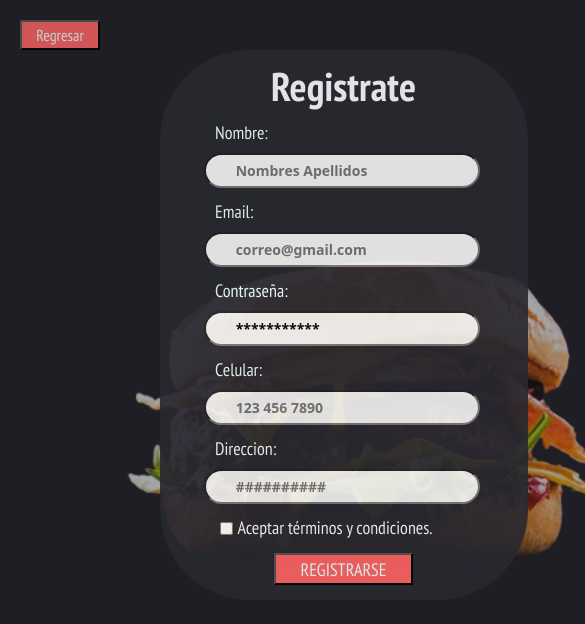
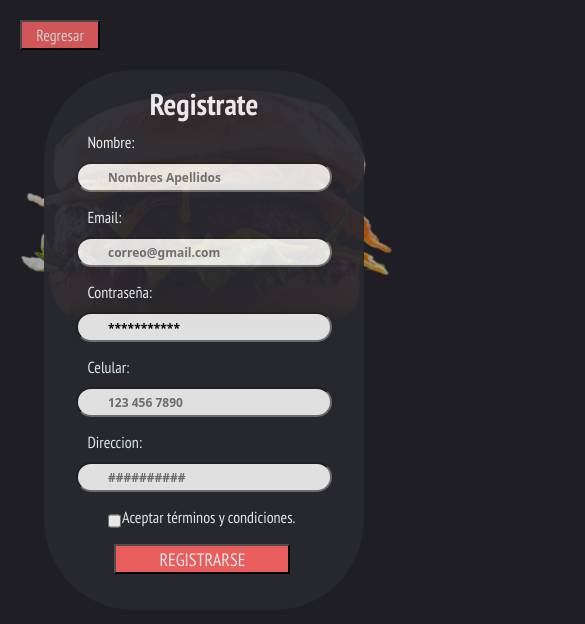
Before and after one commit to MariaCMontO/Proyecto-desarrollo-de-software, a React (Vite) app: page /registro in a window 390 px wide. Shown: the top 624 px of the page, 585 px wide, since content can reach past the window. Built offline with nearby package versions, Linux system fonts and the light colour scheme; a web font is replaced by a local one.

Commit message:
EDIT: Se corrigió el responsive

```diff
--- a/src/pages/login/Registration.jsx
+++ b/src/pages/login/Registration.jsx
@@ -3,7 +3,7 @@ import styles from './Registro.module.css'
 
 export default function Registration() {
     return (
-        <>
+        <div className={styles.contenedor} >
             <img className={styles.vanished} src="../../public/fondo_registro_recortada.png" alt="Fondo" />
 
             <Link to="/">
@@ -38,6 +38,6 @@ export default function Registration() {
                     </form>
                 </div>
             </section>
-        </>
+        </div>
     )
 }
--- a/src/pages/login/Registro.module.css
+++ b/src/pages/login/Registro.module.css
@@ -19,14 +19,17 @@ body {
     clear: both;
 }
 
-.login {
+.contenedor {
+    width: 1440px;
+}
+
+.registro {
     display: flex;
     justify-content: center;
     margin: 20px auto;
-    width: 500px;
-    height: 640px;
-    margin-top: -30px;
-    margin-left: 500px;
+    width: 80%;
+    height: 600px;
+    margin-top: 10px;
 }
 
 .vanished {
@@ -35,18 +38,17 @@ body {
     top: 30px;
     opacity: 0.6;
     z-index: -1;
-    width: 70%;
+    width: 65%;
     object-fit: cover;
     object-position: 50% 50%;
 }
 
 .formulario {
     width: 36%;
-    height: 630px;
+    height: 100%;
     background-color: var(--azul-medio);
     border-radius: 90px;
     opacity: 0.9;
-    margin-left: 32%;
     margin-top: -20px;
 }
 
@@ -54,8 +56,7 @@ body {
     display: block;
     color: ghostwhite;
     text-align: center;
-    margin: 14px;
-    padding: 5px;
+    padding: 4px;
     font-family: var(--titulos);
     font-size: 50px;
     font-weight: bolder;
@@ -68,7 +69,7 @@ input[type="password"] {
     height: 35px;
     padding: 5px;
     margin-bottom: 10px;
-    margin-left: 45px;
+    margin-left: 10%;
     border-radius: 90px;
     background-color: whitesmoke;
     padding-inline-start: 30px;
@@ -89,7 +90,7 @@ input[type="password"]::placeholder {
     width: 75%;
     padding: 5px;
     margin-bottom: 5px;
-    margin-left: 45px;
+    margin-left: 12%;
     font-family: var(--titulos);
     color: azure;
     font-size: 20px;
@@ -104,7 +105,7 @@ input[type="password"]::placeholder {
     float: left;
     width: 20px;
     margin: 0px auto;
-    margin-left: 100px;
+    margin-left: 15%;
     margin-top: 2px;
     background-color: var(--azul-oscuro-fondo);
     border-radius: 50%;
@@ -117,8 +118,8 @@ input[type="password"]::placeholder {
 
 .formulario input[type="submit"] {
     padding: 0px !important;
-    margin-top: 15px;
-    margin-left: 18%;
+    margin-top: 12px;
+    margin-left: 19%;
     background-color: var(--rojo-vibrante);
     width: 60%;
     height: 40px;
@@ -134,6 +135,7 @@ input[type="password"]::placeholder {
 }
 
 .back {
+    display: flexbox;
     padding: 0px !important;
     margin-top: 20px;
     margin-left: 20px;
@@ -153,29 +155,176 @@ input[type="password"]::placeholder {
     cursor: pointer;
 }
 
-@media (max-width: 768px) {
+@media (max-width: 770px) {
+
+    .clearfix {
+        float: none;
+        clear: both;
+    }
+
+    .contenedor {
+        display: block;
+        float: inherit;
+        width: 400px;
+        height: 540px;
+    }
 
     .registro {
-        width: 460px;
-        height: 520px;
-        margin-top: 20px;
-        margin-left: 5%;
+        display: flex;
+        justify-content: center;
+        width: 100%;
+        height: 100%;
+        margin-top: 40px;
     }
 
     .vanished {
         position: absolute;
-        left: 120px;
-        opacity: 0.6;
+        left: 15px;
+        top: 10%;
         z-index: -1;
-        width: 500px !important;
+        width: 100%;
         object-fit: cover;
         object-position: 50% 50%;
-        top: 30%;
     }
 
     .formulario {
         width: 80%;
-        height: 550px !important;
+        height: 100%;
+        background-color: var(--azul-medio);
+        border-radius: 90px;
+        opacity: 0.9;
+        margin-left: 2%;
+    }
+
+    .formulario h2 {
+        display: block;
+        color: ghostwhite;
+        text-align: center;
+        padding: 4px;
+        font-family: var(--titulos);
+        font-size: 30px;
+        font-weight: bolder;
+        margin-top: 10px;
+    }
+
+    .formulario input[type="text"],
+    input[type="password"] {
+        display: block;
+        width: 80%;
+        height: 30px;
+        padding: 5px;
+        margin-bottom: 10px;
+        margin-left: 10%;
+        border-radius: 90px;
+        background-color: whitesmoke;
+        padding-inline-start: 30px;
+        font-family: var(--parrafos);
+        font-size: 16px;
+        font-weight: bolder;
+    }
+
+    .formulario input[type="text"],
+    input[type="password"]::placeholder {
+        color: black;
+        font-size: 12px;
+    }
+
+    .formulario label {
+        display: block;
+        text-align: left;
+        width: 75%;
+        padding: 5px;
+        margin-bottom: 5px;
+        margin-left: 12%;
+        font-family: var(--titulos);
+        color: azure;
+        font-size: 16px;
+    }
+
+    .contenedor_terminos {
+        display: flex;
+    }
+
+    .check_terminos {
+        display: block;
+        float: left;
+        width: 20px;
+        margin: 0px auto;
+        margin-left: 20%;
+        margin-top: 8px;
+        background-color: var(--azul-oscuro-fondo);
+        border-radius: 50%;
+    }
+
+    .texto_terminos {
+        width: 420px !important;
+        margin-left: -4px !important;
+    }
+
+    .formulario input[type="submit"] {
+        padding: 0px !important;
+        margin-top: 12px;
+        margin-left: 22%;
+        background-color: var(--rojo-vibrante);
+        width: 55%;
+        height: 30px;
+        font-family: var(--titulos);
+        font-size: large !important;
+        color: azure;
+    }
+
+    .formulario input[type="submit"]:hover {
+        border: 1px solid whitesmoke;
+        box-shadow: inset 1px 1px 1px 1px ghostwhite;
+        cursor: pointer;
+    }
+
+    .back {
+        display: flexbox;
+        padding: 0px !important;
+        margin-top: 20px;
+        margin-left: 20px;
+        background-color: var(--rojo-vibrante);
+        width: 80px;
+        height: 30px;
+        font-family: var(--titulos);
+        font-size: medium !important;
+        color: azure;
+        opacity: 0.8;
+
+    }
+
+    .back:hover {
+        border: 1px solid whitesmoke;
+        box-shadow: inset 1px 1px 1px 1px ghostwhite;
+        cursor: pointer;
+    }
+}
+
+/*
+@media (max-width: 768px) {
+
+    .registro {
+        margin-top: 2%;
+        margin-left: 15%;
+        width: 60%;
+    }
+
+    .vanished {
+        position: absolute;
+        left: 32% !important;
+        opacity: 0.6;
+        z-index: -1;
+        width: 122% !important;
+        object-fit: cover;
+        object-position: 50% 50%;
+        top: 18%;
+    }
+
+    .formulario {
+        width: 80%;
+        height: 580px !important;
+        background-color: var(--azul-medio);
         background-color: var(--azul-medio);
         border-radius: 90px;
         opacity: 0.9;
@@ -229,7 +378,15 @@ input[type="password"]::placeholder {
 
     .contenedor_terminos {
         display: flex;
-        margin-left: -40px !important;
+        margin-top: 4%;
+    }
+
+    .check_terminos {
+        margin-left: 20%;
+    }
+
+    .texto_terminos {
+        margin-left: -10% !important;
     }
 
     .formulario input[type="submit"] {
@@ -258,107 +415,4 @@ input[type="password"]::placeholder {
 
     }
 }
-
-
-@media (max-width: 375px) {
-    .registro {
-        width: 350px;
-        height: 540px;
-        margin-top: 40px !important;
-        margin-left: -42px !important;
-    }
-
-    .vanished {
-        position: absolute;
-        left: 10px;
-        opacity: 0.6;
-        z-index: -1;
-        width: 350px !important;
-        object-fit: cover;
-        object-position: 50% 50%;
-        top: 30%;
-    }
-
-    .formulario {
-        width: 88%;
-        height: 90%;
-        background-color: var(--azul-medio);
-        border-radius: 90px;
-        opacity: 0.9;
-    }
-
-    .formulario h2 {
-        display: block;
-        color: ghostwhite;
-        text-align: center;
-        margin: 10px;
-        font-family: var(--titulos);
-        font-size: 25px;
-        font-weight: bolder;
-    }
-
-    .formulario input[type="text"],
-    input[type="password"] {
-        display: block;
-        width: 70%;
-        height: 30px;
-        padding: 5px;
-        margin-bottom: 8px;
-        margin-left: 45px;
-        border-radius: 90px;
-        background-color: whitesmoke;
-        padding-inline-start: 30px;
-        font-family: var(--parrafos);
-        font-size: 12px;
-        font-weight: bolder;
-    }
-
-    .formulario label {
-        display: block;
-        text-align: left;
-        width: 60%;
-        padding: 5px;
-        margin-bottom: 4px;
-        margin-left: 45px;
-        font-family: var(--titulos);
-        color: azure;
-        font-size: 16px;
-    }
-
-    .texto_terminos {
-        margin: 0px auto !important;
-        width: 360px !important;
-    }
-
-    .formulario input[type="submit"] {
-        padding: 0px !important;
-        margin-top: 12px;
-        margin-left: 90px;
-        background-color: var(--rojo-vibrante);
-        width: 40%;
-        height: 35px;
-        font-family: var(--titulos);
-        font-size: large !important;
-        color: azure;
-    }
-
-    .formulario input[type="submit"]:hover {
-        border: 1px solid whitesmoke;
-        box-shadow: inset 1px 1px 1px 1px ghostwhite;
-        cursor: pointer;
-    }
-
-    .back {
-        padding: 0px !important;
-        margin-top: 20px;
-        margin-left: 20px;
-        background-color: var(--rojo-vibrante);
-        width: 70px;
-        height: 26px;
-        font-family: var(--titulos);
-        font-size: medium !important;
-        color: azure;
-        opacity: 0.8;
-
-    }
-}
+*/
```
